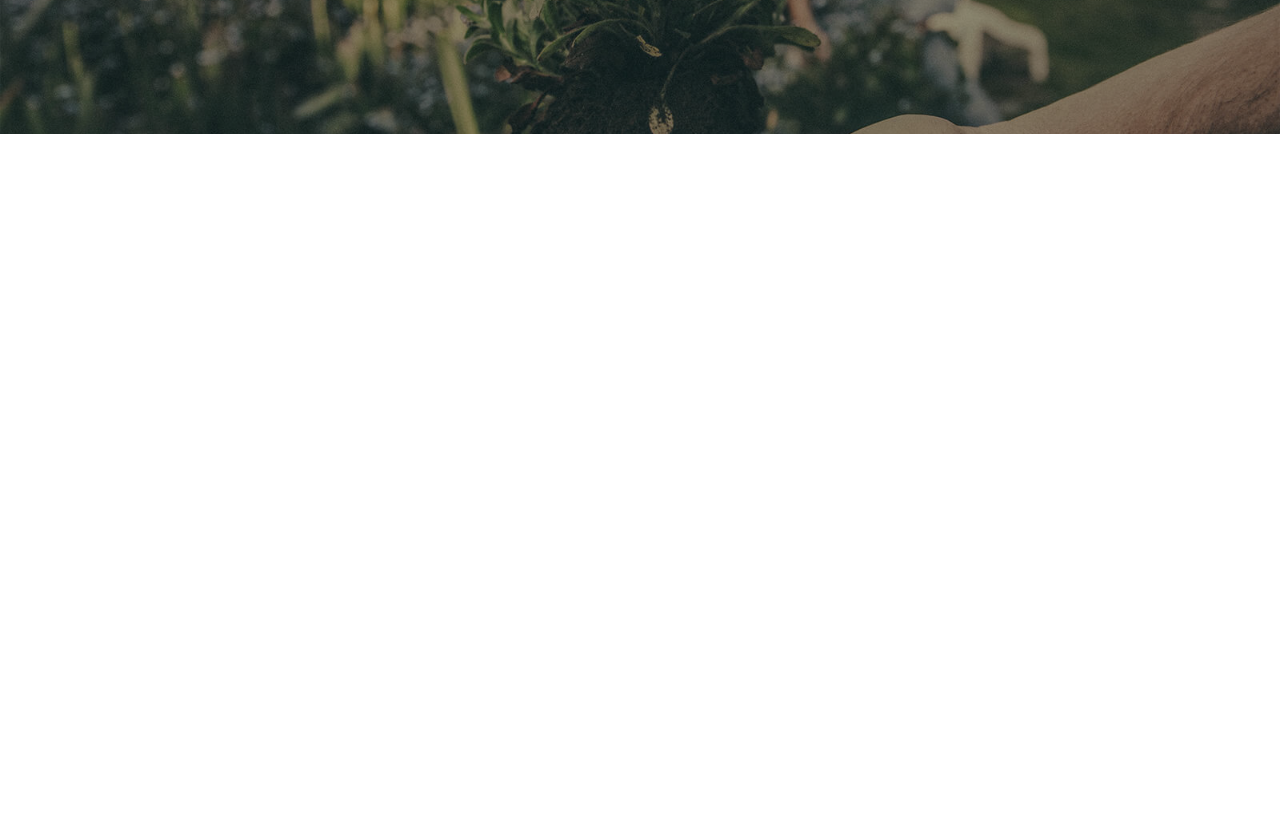
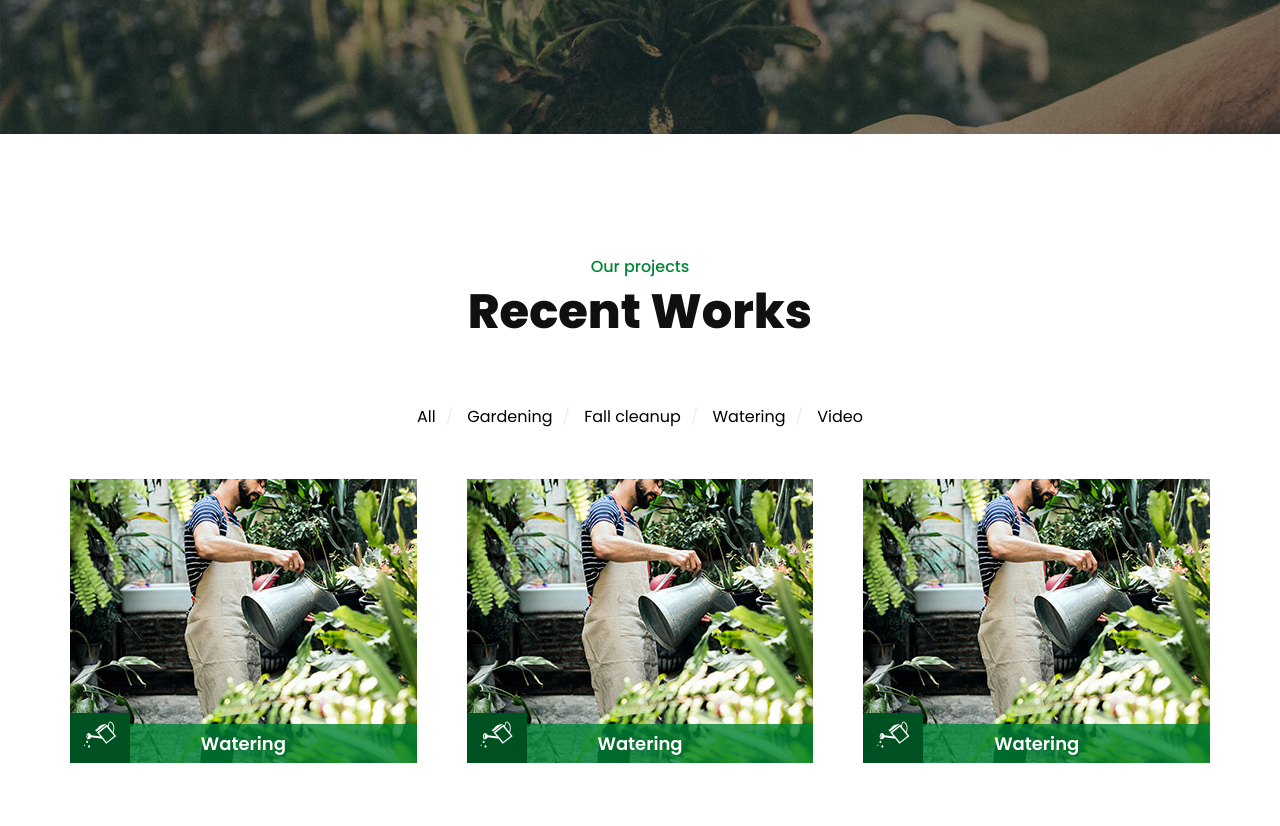
Before and after one commit to taniasultana-dev/bagan-html, a website: page index.html in a window 1280 px wide. Shown: the part 540-1366 px from the top of the page. Before the commit the page ends 800 px from the top, so only its background shows below. Drawn offline with nearby package versions, Linux system fonts and the light colour scheme.

Commit message:
added BEM method on portoflio

```diff
--- a/index.html
+++ b/index.html
@@ -127,6 +127,55 @@
         </div>
     </section>
 
+    <section id="portfolio" class="portfolio">
+      <div class="container">
+        <div class="sec-head sec-head--center">
+          <h3 class="sec-head__subtitle">Our projects</h3>
+          <h2 class="sec-head__title">Recent Works</h2>
+        </div>
+
+        <div class="works">
+            <ul class="works__filter">
+              <li>All</li>
+              <li>Gardening</li>
+              <li>Fall cleanup</li>
+              <li>Watering</li>
+              <li>Video</li>
+            </ul>
+            <div class="works__cards">
+
+                <div class="works__cards__item">
+                  <img class="works__cards__item__image" src="./images/work_1.jpg" alt="portfolio image">
+                  <div class="works__cards__item__icon">
+                    <i class="icon-Our_service_3"></i>
+                  </div>
+                  <h2 class="works__cards__item__title"> Watering </h2>
+                </div>
+
+                <div class="works__cards__item">
+                  <img class="works__cards__item__image" src="./images/work_1.jpg" alt="portfolio image">
+                  <div class="works__cards__item__icon">
+                      <i class="icon-Our_service_3"></i>
+                  </div>
+                  <h2 class="works__cards__item__title"> Watering </h2>
+                </div>
+
+                <div class="works__cards__item">
+                  <img class="works__cards__item__image" src="./images/work_1.jpg" alt="portfolio image">
+                  <div class="works__cards__item__icon">
+                    <i class="icon-Our_service_3"></i>
+                  </div>
+                  <h2 class="works__cards__item__title"> Watering </h2>
+                </div>
+
+
+
+            </div>
+        </div>
+
+      </div>
+    </section>
+
     <footer>
 
     </footer>
--- /dev/null
+++ b/sass/components/_section-header.scss
@@ -0,0 +1,26 @@
+.sec-head {
+    font-family: $primary-font;
+
+    &__subtitle {
+        font-size: 16px;
+        font-weight: 500;
+        color: $primary;
+    }
+
+    &__title {
+        font-size: 48px;
+        font-weight: 700;
+        line-height: 65px;
+        color: $black-color;
+    }
+
+    &--center {
+        text-align: center;
+    }
+
+    &--white {
+       * {
+            color: $white;
+        }
+    }
+}
--- /dev/null
+++ b/sass/layouts/_portfolio.scss
@@ -0,0 +1,85 @@
+.portfolio {
+    padding: 120px 0;
+}
+
+.works {
+    padding: 60px 0;
+
+    &__filter {
+        text-align: center;
+
+        li {
+            display: inline-block;
+            font-family: $primary-font;
+            cursor: pointer;
+
+            // &::after {
+            //     display: inline-block;
+            //     content: '/';
+            // }
+
+            &:not( :last-child ):after {
+                display: inline-block;
+                margin: 0 10px;
+                color: $border-color;
+                content: '/';
+            }
+
+            // &:last-child:after {
+            //     display: none;
+            // }
+        }
+    }
+
+    &__cards {
+        display: flex;
+        padding-top: 50px;
+
+        &__item {
+            position: relative;
+            overflow: hidden;
+
+            &:not(:last-child) {
+                margin-right: 50px;
+            }
+
+            &__image {
+                margin-bottom: -4px;
+                transition: .3s;
+            }
+
+            &:hover &__image {
+                transform: scale(1.2);
+            }
+
+            &__icon, &__title {
+                position: absolute;
+                bottom: 0;
+                left: 0;
+                text-align: center;
+                color: $white;
+            }
+
+            &__icon {
+                width: 60px;
+                height: 50px;
+                z-index: 10;
+                background: darken($primary, 10);
+                font-size: 26px;
+                line-height: 50px;
+            }
+
+            &__title {
+                background: rgba( $primary, .8 );
+                width: 100%;
+                padding: 6px;
+                box-sizing: border-box;
+                font-family: $primary-font;
+                font-size: 18px;
+                font-weight: 600;
+            }
+
+        }
+
+    }
+}
--- a/sass/master.scss
+++ b/sass/master.scss
@@ -1,6 +1,9 @@
 @import "./utils/variables";
 @import './utils/common';
+
+@import './components/section-header';
 
 @import './layouts/header';
 @import './layouts/icon-box';
 @import './layouts/banner';
+@import './layouts/portfolio';
--- a/sass/utils/_variables.scss
+++ b/sass/utils/_variables.scss
@@ -7,6 +7,7 @@ $text: #6d6d6d;
 $border-color: #ededed;
 $primary-bg: #f8fafe;
 $grey-color: #d7d7d7;
+$black-color: #101010;
 
 $primary-font: 'Poppins', sans-serif;
 $body-font: 'Open Sans', sans-serif;
```
Also changed, not shown: css/master.css, images/work_1.jpg (added), 2 other files.
